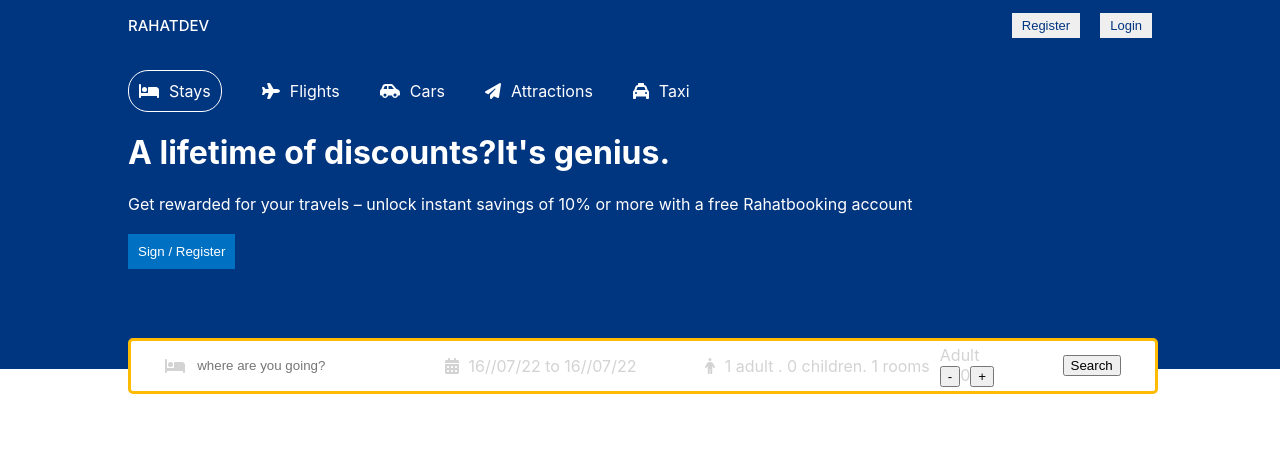
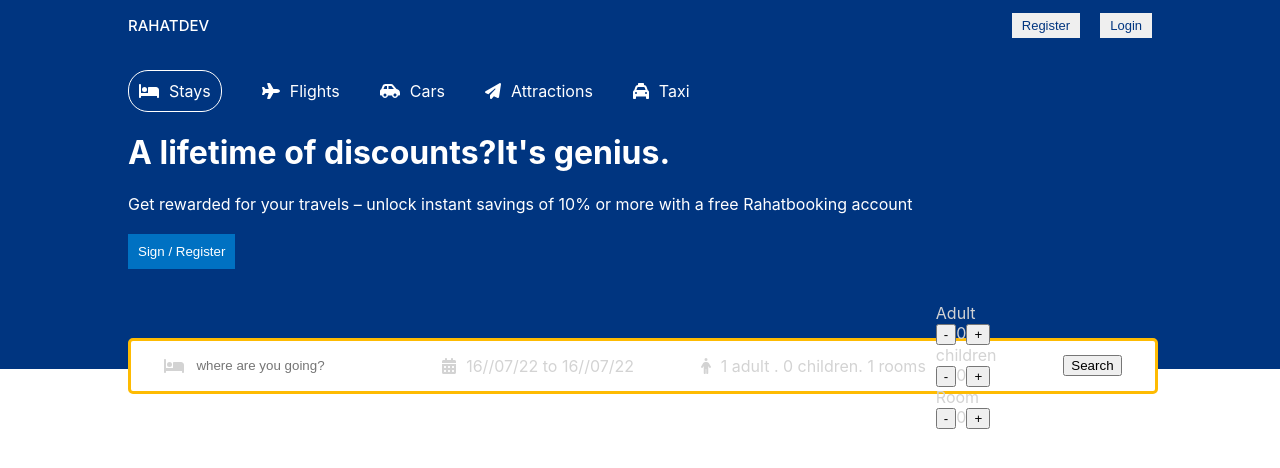
Before and after one commit to bellicose77/booking-app-clientside, a React (Create React App) app: page / in a window 1280 px wide. Shown: the top 468 px of the page. Built offline with nearby package versions, Linux system fonts and the light colour scheme.

Commit message:
header section serach of persion

```diff
--- a/src/components/Header/Header.js
+++ b/src/components/Header/Header.js
@@ -90,6 +90,22 @@ const Header = () => {
                       <button className='optionCouterButton'>+</button>
                     </div>
                 </div>
+                <div className='optionsItem'>
+                    <span className='optionsText'>children</span>
+                    <div className='optionsCouter' >
+                      <button className='optionCouterButton'>-</button>
+                      <span className='optionCouterNumber'>0</span>
+                      <button className='optionCouterButton'>+</button>
+                    </div>
+                </div>
+                <div className='optionsItem'>
+                    <span className='optionsText'>Room</span>
+                    <div className='optionsCouter' >
+                      <button className='optionCouterButton'>-</button>
+                      <span className='optionCouterNumber'>0</span>
+                      <button className='optionCouterButton'>+</button>
+                    </div>
+                </div>
             </div>
             </div>
             <div className='headerSearchItem'>
```
